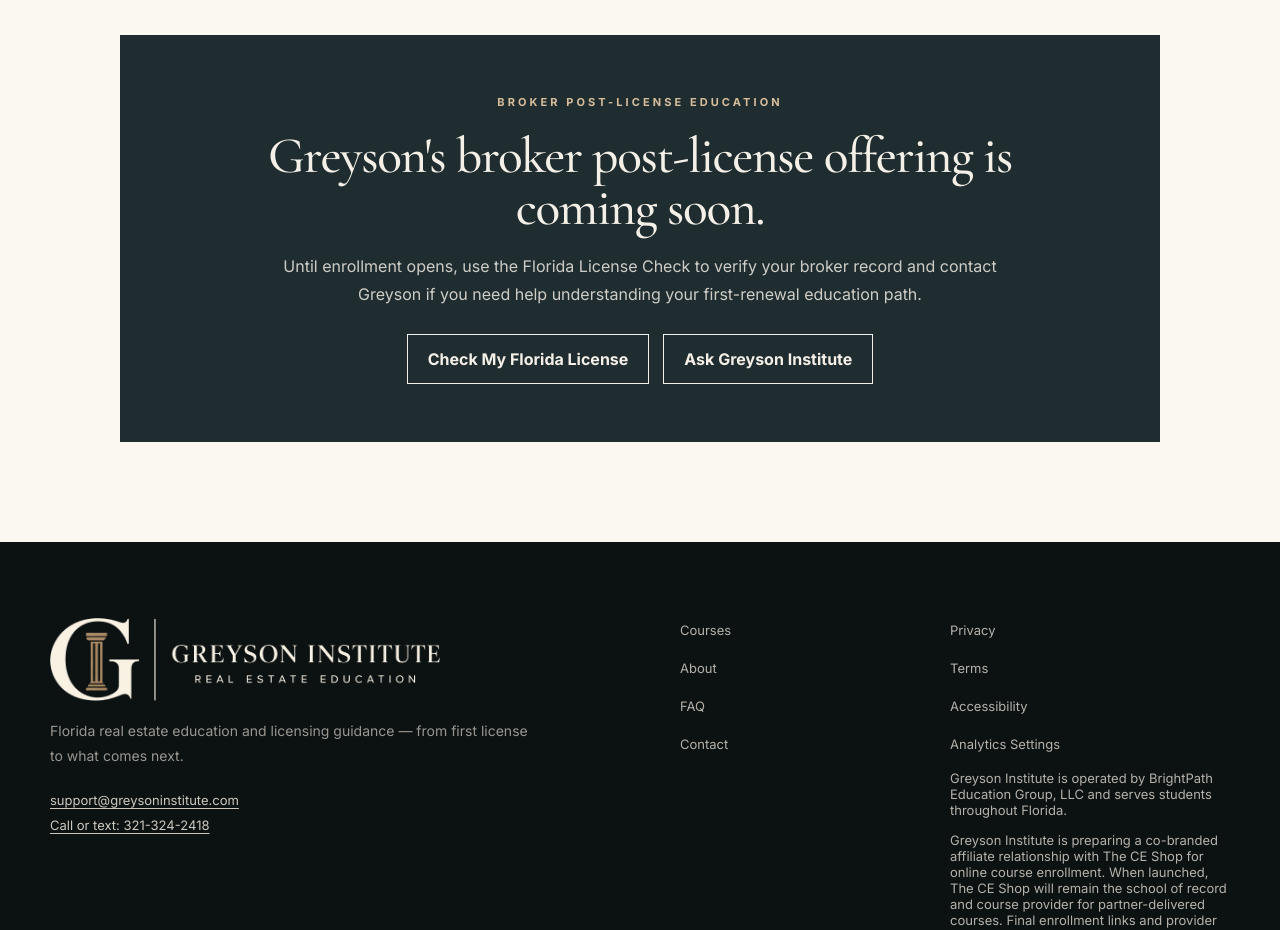
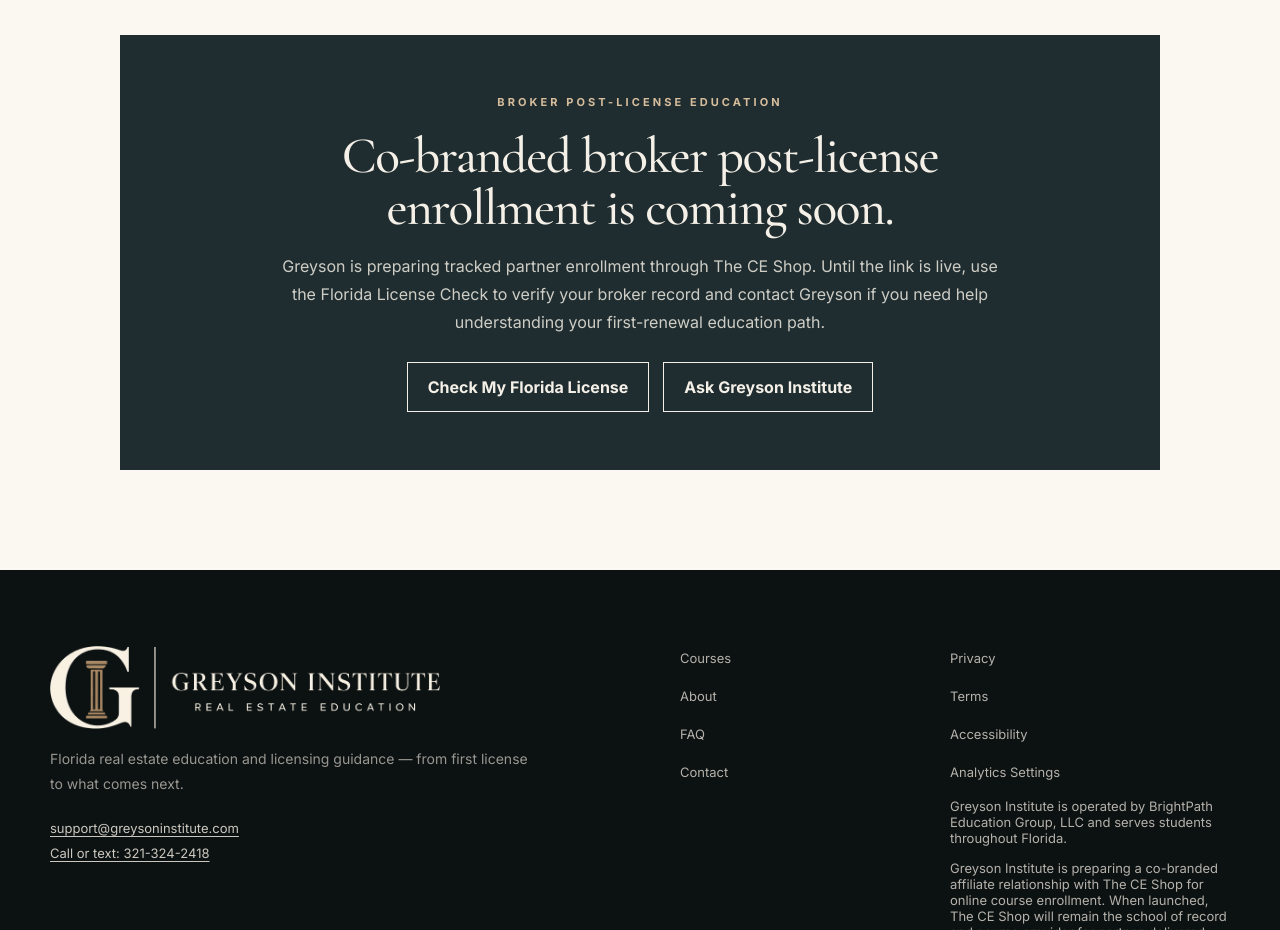
Before and after one commit to BrianLook/Greyson-Institute-Website, a Next.js app: page /florida-60-hour-broker-post-license-requirements in a window 1280 px wide. Shown: the part 4340-5270 px from the top of the page. Built offline with nearby package versions, Linux system fonts and the light colour scheme.

Commit message:
Prepare broker post-license page for partner enrollment

```diff
--- a/app/florida-60-hour-broker-post-license-requirements/page.tsx
+++ b/app/florida-60-hour-broker-post-license-requirements/page.tsx
@@ -405,7 +405,7 @@ export default function FloridaBrokerPostLicensePage() {
               marginRight: "auto",
             }}
           >
-            Greyson&apos;s broker post-license offering is coming soon.
+            Co-branded broker post-license enrollment is coming soon.
           </h2>
 
           <p
@@ -416,9 +416,10 @@ export default function FloridaBrokerPostLicensePage() {
               marginRight: "auto",
             }}
           >
-            Until enrollment opens, use the Florida License Check to verify
-            your broker record and contact Greyson if you need help
-            understanding your first-renewal education path.
+            Greyson is preparing tracked partner enrollment through The CE Shop.
+            Until the link is live, use the Florida License Check to verify your
+            broker record and contact Greyson if you need help understanding
+            your first-renewal education path.
           </p>
 
           <div
```
